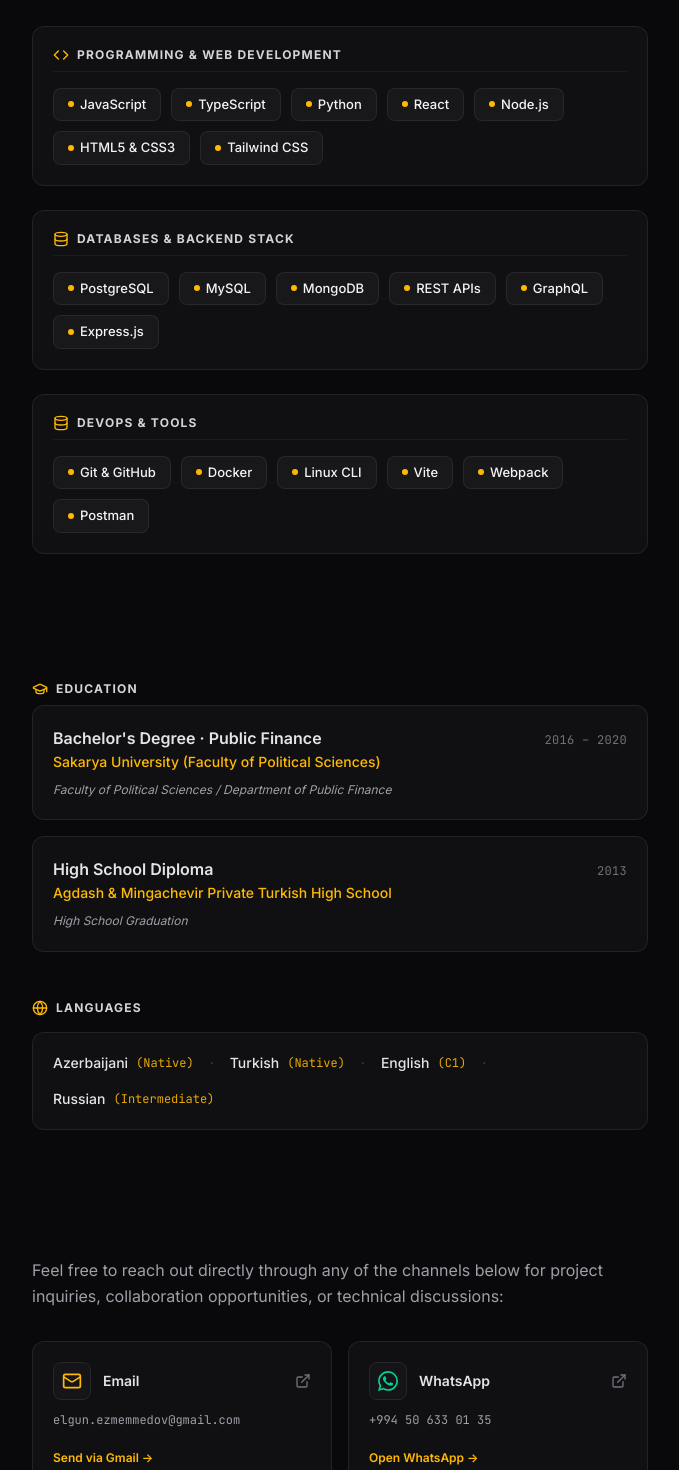
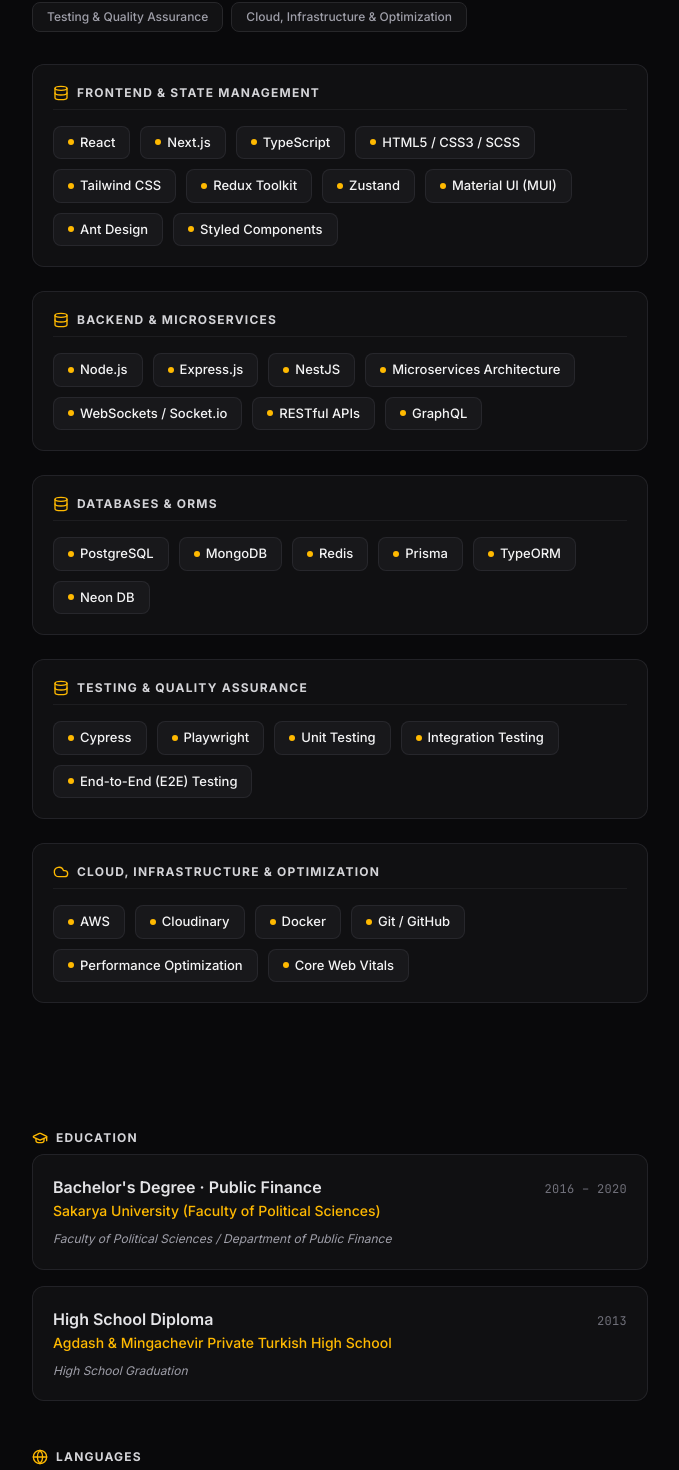
Before and after one commit to bbaymistery/my_portfolio, a React (Vite) app: page / in a window 1280 px wide. Shown: the part 1311-2781 px from the top of the page, without its empty margins (536-1215 px from the left). Built offline with nearby package versions, Linux system fonts and the light colour scheme.

Commit message:
Update Email links to mailto: format and add full technical skills stack

```diff
--- a/src/components/ContactSection.jsx
+++ b/src/components/ContactSection.jsx
@@ -18,22 +18,19 @@
 
 const WhatsappIcon = ({ className = "h-5 w-5" }) => (
   <svg xmlns="http://www.w3.org/2000/svg" viewBox="0 0 24 24" fill="currentColor" className={className}>
-    <path d="M17.472 14.382c-.297-.149-1.758-.867-2.03-.967-.273-.099-.471-.148-.67.15-.197.297-.767.966-.94 1.164-.173.199-.347.223-.644.075-.297-.15-1.255-.463-2.39-1.475-.883-.788-1.48-1.761-1.653-2.059-.173-.297-.018-.458.13-.606.134-.133.298-.347.446-.52.149-.174.198-.298.298-.497.099-.198.05-.371-.025-.52-.075-.149-.669-1.612-.916-2.207-.242-.579-.487-.501-.669-.51l-.57-.01c-.198 0-.52.074-.792.372s-1.04 1.016-1.04 2.479 1.065 2.876 1.213 3.074c.149.198 2.095 3.2 5.076 4.487.709.306 1.263.489 1.694.626.712.226 1.36.194 1.872.118.571-.085 1.758-.719 2.006-1.413.248-.695.248-1.29.173-1.414-.074-.124-.272-.198-.57-.347m-5.421 7.403h-.004a9.87 9.87 0 01-5.031-1.378l-.361-.214-3.741.982.998-3.648-.235-.374a9.86 9.86 0 01-1.51-5.26c.001-5.45 4.436-9.884 9.888-9.884 2.64 0 5.122 1.03 6.988 2.898a9.825 9.825 0 012.893 6.994c-.003 5.45-4.437 9.884-9.885 9.884m8.413-18.297A11.815 11.815 0 0012.05 0C5.495 0 .16 5.335.157 11.892c0 2.096.547 4.142 1.588 5.945L.057 24l6.305-1.654a11.882 11.882 0 005.683 1.448h.005c6.554 0 11.89-5.335 11.893-11.893a11.821 11.821 0 00-3.48-8.413z" />
+    <path d="M17.472 14.382c-.297-.149-1.758-.867-2.03-.967-.273-.099-.471-.148-.67.15-.197.297-.767.966-.94 1.164-.173.199-.347.223-.644.075-.297-.15-1.255-.463-2.39-1.475-.883-.788-1.48-1.761-1.653-2.059-.173-.297-.018-.458.13-.606.134-.133.298-.347.446-.52.149-.174.198-.298.298-.497.099-.198.05-.371-.025-.52-.075-.149-.669-1.612-.916-2.207-.242-.579-.487-.501-.669-.51l-.57-.01c-.198 0-.52.074-.792.372s-1.04 1.016-1.04 2.479 1.065 2.876 1.213 3.074c.149.198 2.095 3.2 5.076 4.487.709.306 1.263.489 1.694.626.712.226 1.36.194 1.872.118.571-.085 1.758-.719 2.006-1.413.248-.695.248-1.29.173-1.414-.074-.124-.272-.198-.57-.347m-5.421 7.403h-.004a9.87 9.87 0 01-5.031-1.378l-.361-.214-3.741.982.998-3.648-.235-.374a9.86 9.86 0 01-1.51-5.26c.001-5.45 4.436-9.884 9.888-9.884 2.64 0 5.122 1.03 6.988 2.898a9.825 9.825 0 012.893 6.994c-.003 5.45-4.437 9.884-9.885 9.884m8.413-18.297A11.815 11.815 0 0012.05 0C5.495 0 .16 5.335.157 11.892c0 2.096.547 4.142 1.588 5.945L.057 24l6.305-1.654a11.882 11.882 0 005.683 1.448h.005c6.554 0 11.89-5.335 11.893-11.893a11.821 11.821 0 00-3.48-8.413z"/>
   </svg>
 );
 
 export default function ContactSection({ personalData }) {
-  const gmailComposeUrl = `https://mail.google.com/mail/?view=cm&fs=1&to=${encodeURIComponent(personalData.social.email)}`;
-
   const contactOptions = [
     {
       title: "Email",
       value: personalData.social.email,
-      href: gmailComposeUrl,
+      href: `mailto:${personalData.social.email}`,
       icon: <Mail className="h-5 w-5 text-amber-400" />,
-      badge: "Send via Gmail",
-      hoverBorder: "hover:border-amber-500/50",
-      external: true
+      badge: "Send Email",
+      hoverBorder: "hover:border-amber-500/50"
     },
     {
       title: "WhatsApp",
@@ -46,7 +43,7 @@
     },
     {
       title: "LinkedIn",
-      value: "Elgün Ezmememdov",
+      value: "Elgün Əzməmmədov",
       href: personalData.social.linkedin,
       icon: <LinkedinIcon className="h-5 w-5 text-blue-400" />,
       badge: "View Profile",
--- a/src/components/Sidebar.jsx
+++ b/src/components/Sidebar.jsx
@@ -30,8 +30,6 @@
     { id: 'education', label: 'Education' },
     { id: 'contact', label: 'Contact' }
   ];
-
-  const gmailComposeUrl = `https://mail.google.com/mail/?view=cm&fs=1&to=${encodeURIComponent(personalData.social.email)}`;
 
   return (
     <aside className="lg:sticky lg:top-0 lg:flex lg:max-h-screen lg:w-5/12 lg:flex-col lg:justify-between lg:py-24">
@@ -142,12 +140,10 @@
           </li>
           <li>
             <a
-              href={gmailComposeUrl}
-              target="_blank"
-              rel="noopener noreferrer"
-              aria-label="Open Gmail"
+              href={`mailto:${personalData.social.email}`}
+              aria-label="Send Email"
               className="text-zinc-400 hover:text-amber-400 transition-colors p-2.5 rounded-xl border border-zinc-800 bg-zinc-900/60 hover:border-amber-500/40 block"
-              title="Send Gmail"
+              title="Email"
             >
               <Mail className="h-5 w-5" />
             </a>
--- a/src/data/portfolioData.js
+++ b/src/data/portfolioData.js
@@ -45,16 +45,63 @@
 
   skillsCategorized: [
     {
-      category: "Programming & Web Development",
-      skills: ["JavaScript", "TypeScript", "Python", "React", "Node.js", "HTML5 & CSS3", "Tailwind CSS"]
+      category: "Frontend & State Management",
+      skills: [
+        "React",
+        "Next.js",
+        "TypeScript",
+        "HTML5 / CSS3 / SCSS",
+        "Tailwind CSS",
+        "Redux Toolkit",
+        "Zustand",
+        "Material UI (MUI)",
+        "Ant Design",
+        "Styled Components"
+      ]
     },
     {
-      category: "Databases & Backend Stack",
-      skills: ["PostgreSQL", "MySQL", "MongoDB", "REST APIs", "GraphQL", "Express.js"]
+      category: "Backend & Microservices",
+      skills: [
+        "Node.js",
+        "Express.js",
+        "NestJS",
+        "Microservices Architecture",
+        "WebSockets / Socket.io",
+        "RESTful APIs",
+        "GraphQL"
+      ]
     },
     {
-      category: "DevOps & Tools",
-      skills: ["Git & GitHub", "Docker", "Linux CLI", "Vite", "Webpack", "Postman"]
+      category: "Databases & ORMs",
+      skills: [
+        "PostgreSQL",
+        "MongoDB",
+        "Redis",
+        "Prisma",
+        "TypeORM",
+        "Neon DB"
+      ]
+    },
+    {
+      category: "Testing & Quality Assurance",
+      skills: [
+        "Cypress",
+        "Playwright",
+        "Unit Testing",
+        "Integration Testing",
+        "End-to-End (E2E) Testing"
+      ]
+    },
+    {
+      category: "Cloud, Infrastructure & Optimization",
+      skills: [
+        "AWS",
+        "Cloudinary",
+        "Docker",
+        "Git / GitHub",
+        "Performance Optimization",
+        "Core Web Vitals"
+      ]
     }
   ],
 
```
